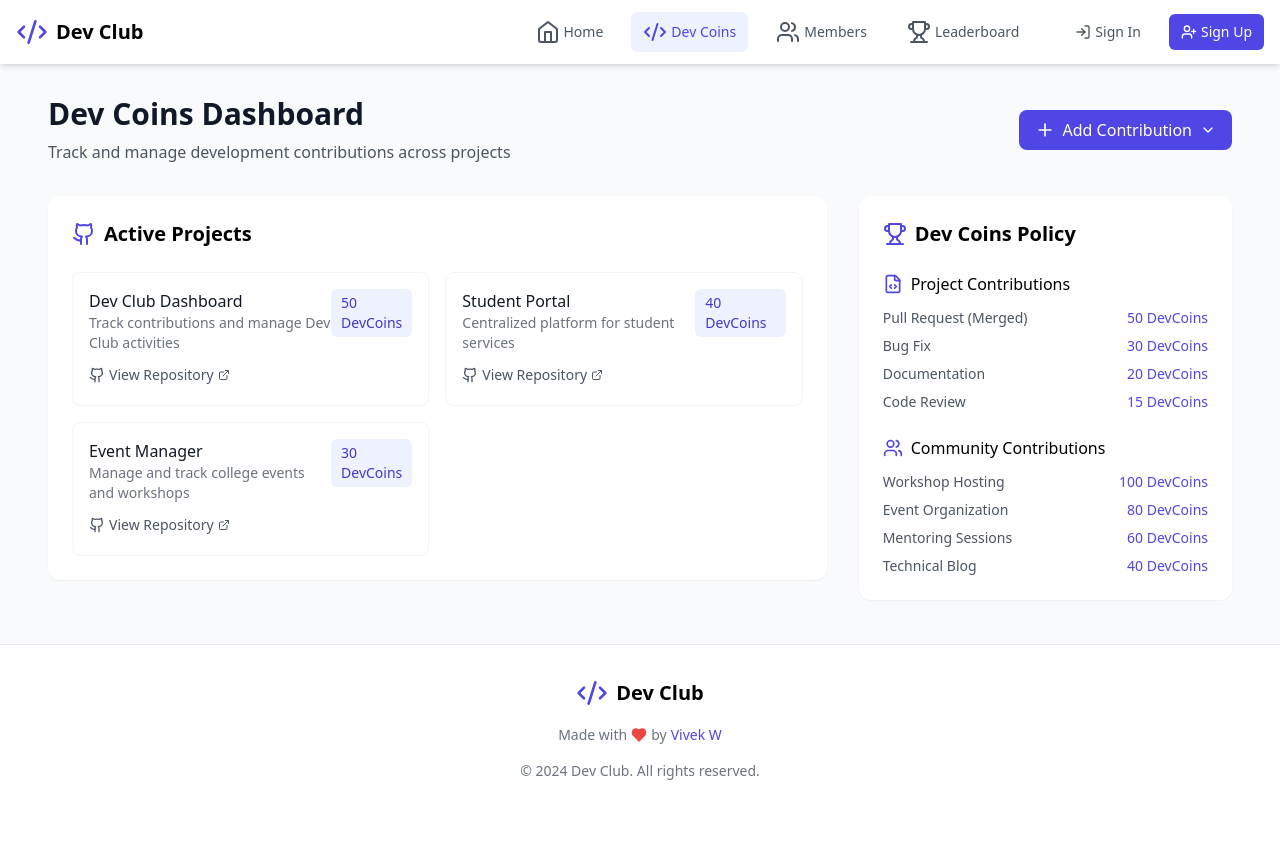
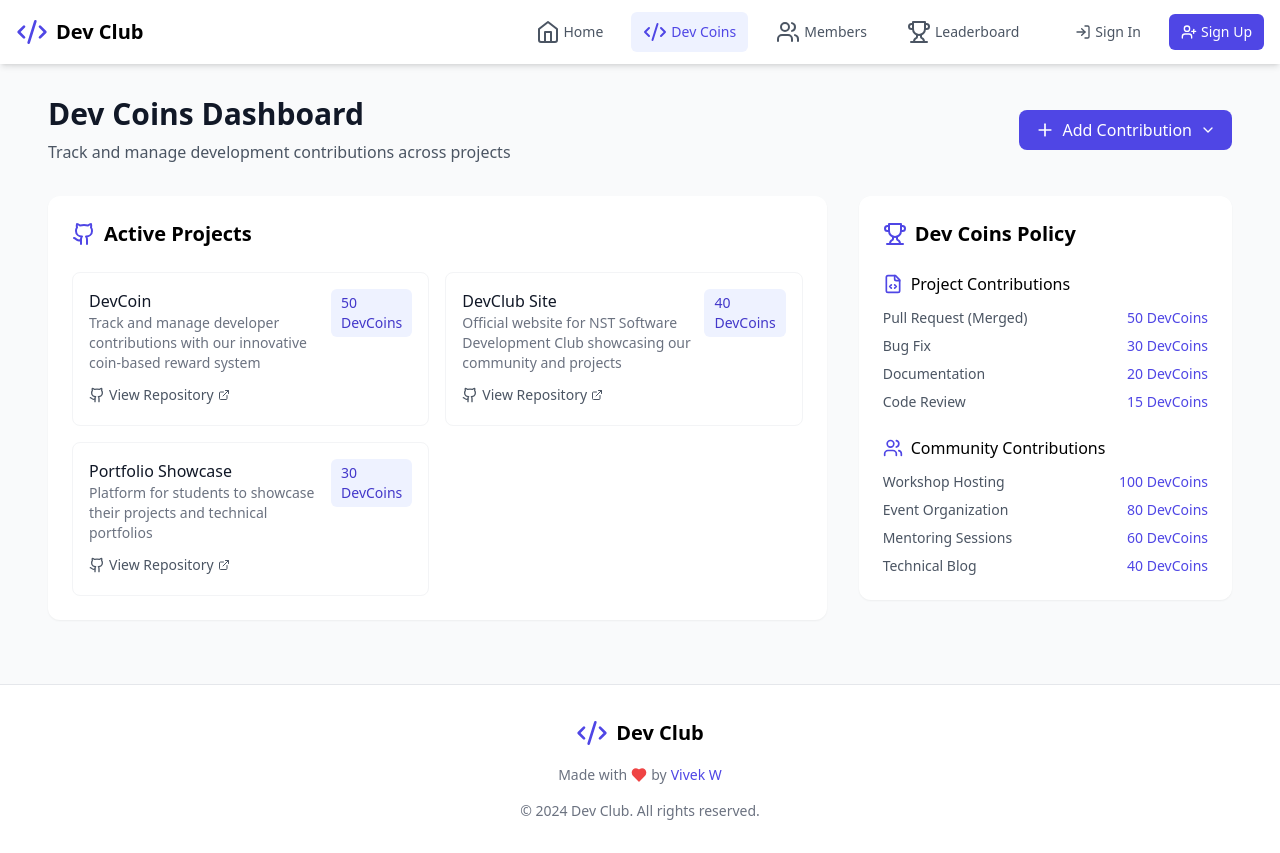
Before and after one commit to nst-sdc/DevCoin, a React (Vite) app: page /coins in a window 1280 px wide. Before the commit the page ends 813 px from the top, so only its background shows below. Built offline with nearby package versions, Linux system fonts and the light colour scheme; no server answers.

Commit message:
update: replace project list with active NST-SDC repositories
- Updated PROJECTS constant with DevCoin, DevClub-Site, and Portfolio-Showcase
- Added appropriate descriptions and coin allocations for each project
- Aligned project list with GitHub organization repositories

```diff
--- a/src/pages/CoinsPage.tsx
+++ b/src/pages/CoinsPage.tsx
@@ -6,23 +6,23 @@ import { mockMembers } from '../types';
 const PROJECTS = [
   {
     id: 'p1',
-    name: 'Dev Club Dashboard',
-    description: 'Track contributions and manage Dev Club activities',
-    repo: 'NST-SDC/dev-club-dashboard',
+    name: 'DevCoin',
+    description: 'Track and manage developer contributions with our innovative coin-based reward system',
+    repo: 'nst-sdc/DevCoin',
     coins: 50,
   },
   {
     id: 'p2',
-    name: 'Student Portal',
-    description: 'Centralized platform for student services',
-    repo: 'NST-SDC/student-portal',
+    name: 'DevClub Site',
+    description: 'Official website for NST Software Development Club showcasing our community and projects',
+    repo: 'nst-sdc/DevClub-Site',
     coins: 40,
   },
   {
     id: 'p3',
-    name: 'Event Manager',
-    description: 'Manage and track college events and workshops',
-    repo: 'NST-SDC/event-manager',
+    name: 'Portfolio Showcase',
+    description: 'Platform for students to showcase their projects and technical portfolios',
+    repo: 'nst-sdc/Portfolio-Showcase',
     coins: 30,
   },
 ];
```
